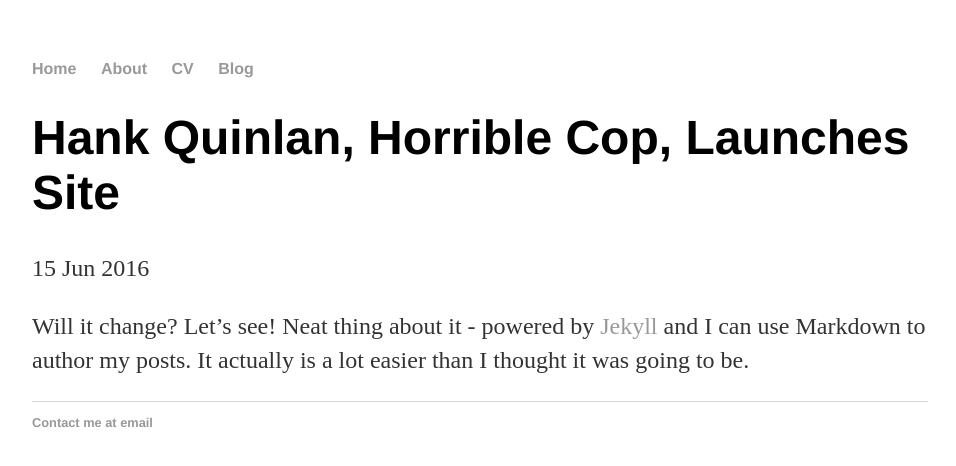
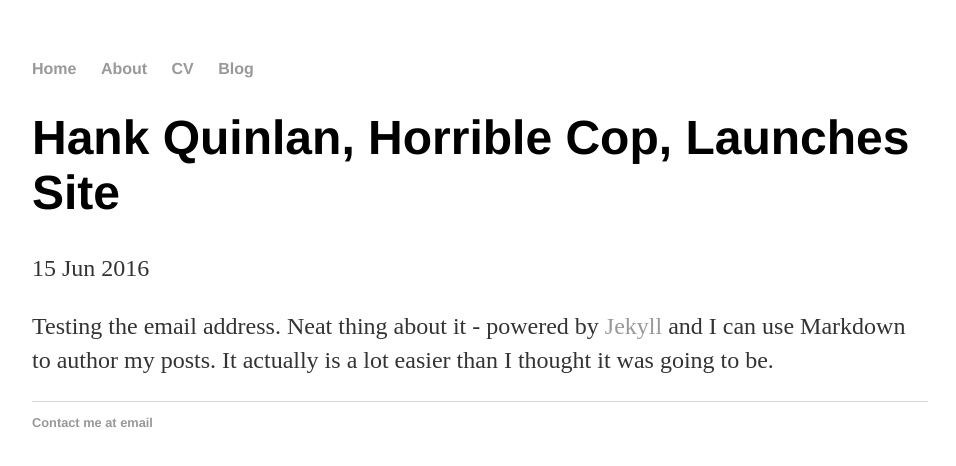
Before and after one commit to cxcollie/cxcollie.github.io, a Jekyll site: the page built from _posts/2016-06-15-first-personal-page.md, in a window 1280 px wide. Shown: the top 466 px of the page, without its empty margins (160-1116 px from the left). Built offline with Jekyll 4.4.1, drawn with Linux system fonts in a browser that asks for light colours.

Commit message:
test email

```diff
--- a/_posts/2016-06-15-first-personal-page.md
+++ b/_posts/2016-06-15-first-personal-page.md
@@ -4,4 +4,4 @@
 date: 2016-06-15
 ---
 
-Will it change? Let's see! Neat thing about it - powered by [Jekyll](http://jekyllrb.com) and I can use Markdown to author my posts. It actually is a lot easier than I thought it was going to be.
+Testing the email address. Neat thing about it - powered by [Jekyll](http://jekyllrb.com) and I can use Markdown to author my posts. It actually is a lot easier than I thought it was going to be.
```
